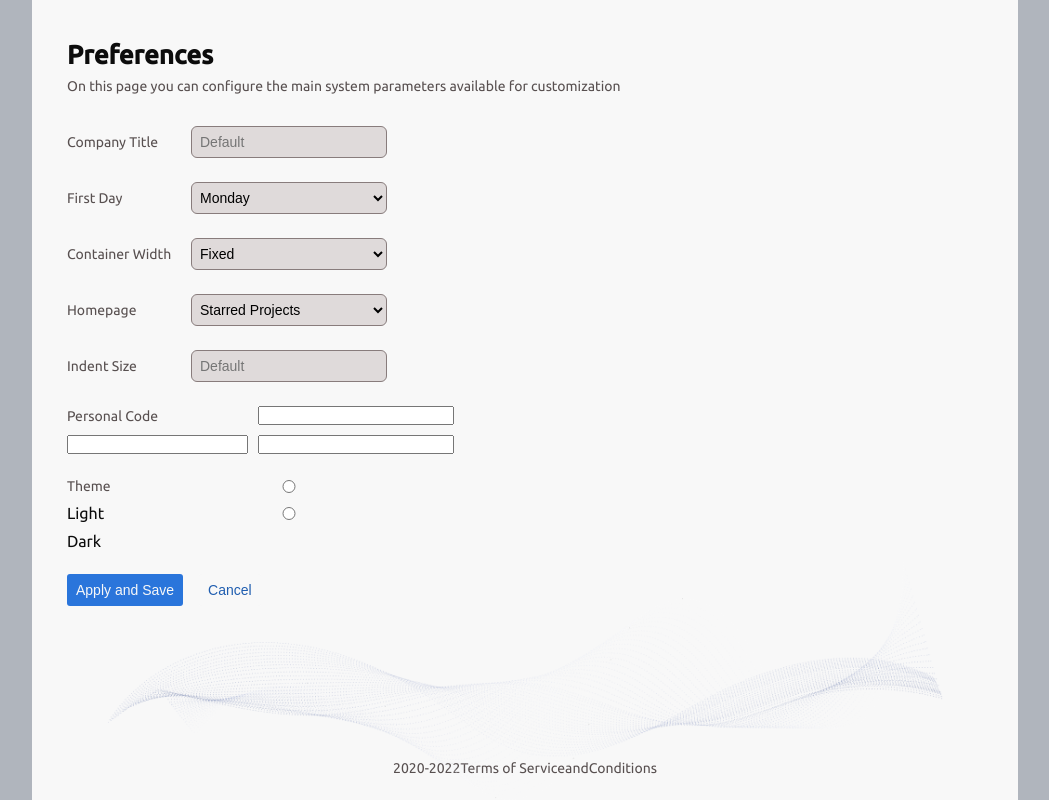
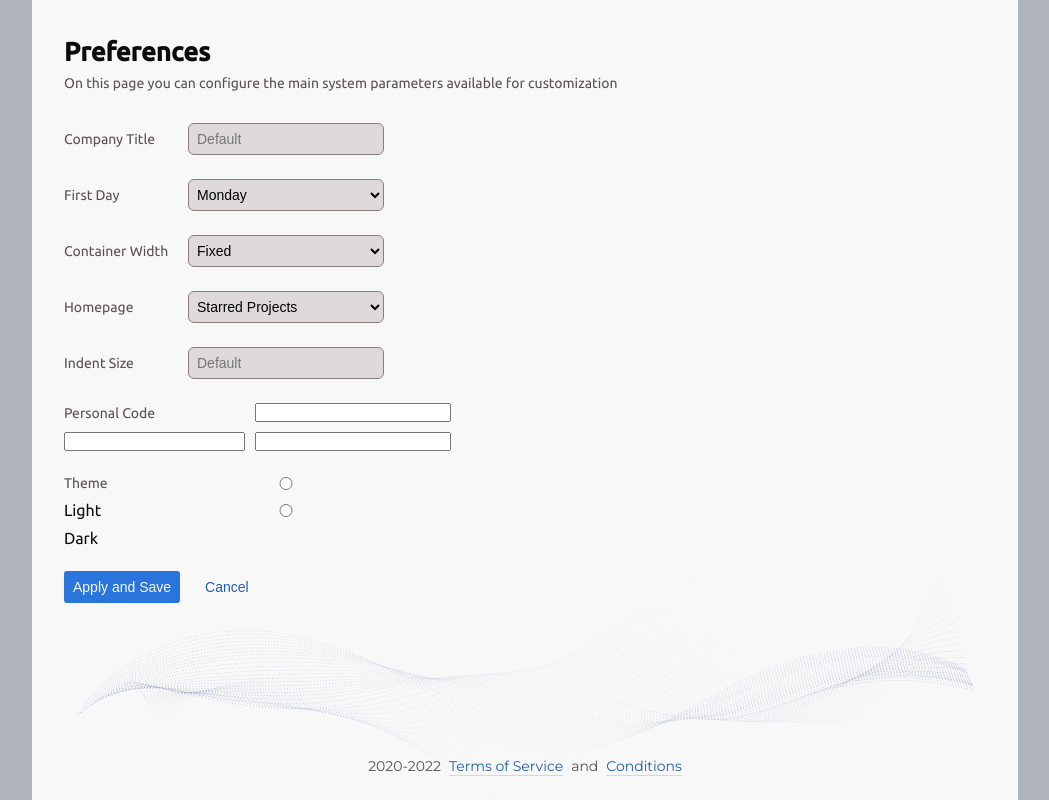
Before and after one commit to jmewader/theme-switcher, a plain HTML site: page index.html in a window 1280 px wide. Shown: the whole page, without its empty margins (115-1164 px from the left). Drawn offline with Linux system fonts and the light colour scheme.

Commit message:
changed styled

```diff
--- a/css/light-theme.css
+++ b/css/light-theme.css
@@ -1,4 +1,5 @@
 @import url("https://fonts.googleapis.com/css2?family=Ubuntu:wght@400;500&display=swap");
+@import url("https://fonts.googleapis.com/css2?family=Montserrat&display=swap");
 
 /*VARIABLES*/
 :root {
@@ -39,32 +40,6 @@ h1 {
   margin: 0 0 4px;
 }
 
-footer {
-  display: flex;
-  width: 100%;
-  justify-content: center;
-}
-
-.content__footer {
-  width: 100%;
-  position: relative;
-}
-
-.content__footer-img {
-  width: 100%;
-  position: absolute;
-  bottom: 0;
-}
-
-.content__footer-text {
-  display: flex;
-  width: 100%;
-  justify-content: center;
-  padding: 0 0 24px;
-  font-size: 14px;
-  color: #585050;
-}
-
 .container {
   width: 100%;
   max-width: 986px;
@@ -76,9 +51,12 @@ footer {
   display: flex;
   flex-direction: column;
   background-color: var(--white-bg);
-  padding: 35px 35px 0px;
+  padding: 32px 32px 24px;
   height: 100vh;
   min-height: 100%;
+  position: relative;
+  justify-content: center;
+  align-items: center;
 }
 
 .content__wrap {
@@ -86,6 +64,12 @@ footer {
   display: flex;
   flex-direction: column;
   flex: 1 1 auto;
+}
+
+.content__img {
+  width: 100%;
+  position: absolute;
+  bottom: 0;
 }
 
 .description {
@@ -194,3 +178,37 @@ footer {
   border: 1px solid #2a75db;
   color: #205eb0;
 }
+
+footer {
+  display: flex;
+  width: 100%;
+  justify-content: center;
+}
+
+.content__footer {
+  width: 100%;
+  position: relative;
+}
+
+.content__footer-text {
+  display: flex;
+  width: 100%;
+  justify-content: center;
+  font-family: "Montserrat", sans-serif;
+  font-size: 14px;
+  color: #585050;
+  gap: 8px;
+  position: relative;
+  z-index: 10;
+}
+
+.content__footer-link {
+  color: #205eb0;
+  cursor: pointer;
+  border-bottom: 1px solid rgb(205 217 234);
+  transition: 0.25s;
+}
+
+.content__footer-link:hover {
+  border-bottom: 1px solid transparent;
+}
--- a/index.html
+++ b/index.html
@@ -103,13 +103,14 @@
         </main>
 
         <footer class="content__footer">
-          <img class="content__footer-img" src="./img/vector-light.png" />
+          <p class="content__footer-text">
+            2020-2022
+            <a href="#" class="content__footer-link"> Terms of Service </a> and
+            <a href="#" class="content__footer-link">Conditions</a>
+          </p>
+        </footer>
 
-          <div class="content__footer-text">
-            2020-2022 <a href="#"> Terms of Service </a> and
-            <a href="#">Conditions</a>
-          </div>
-        </footer>
+        <img class="content__img" src="./img/vector-image.png" />
       </section>
     </div>
   </body>
```
Also changed, not shown: img/vector-image.png (renamed from img/vector-light.png).
